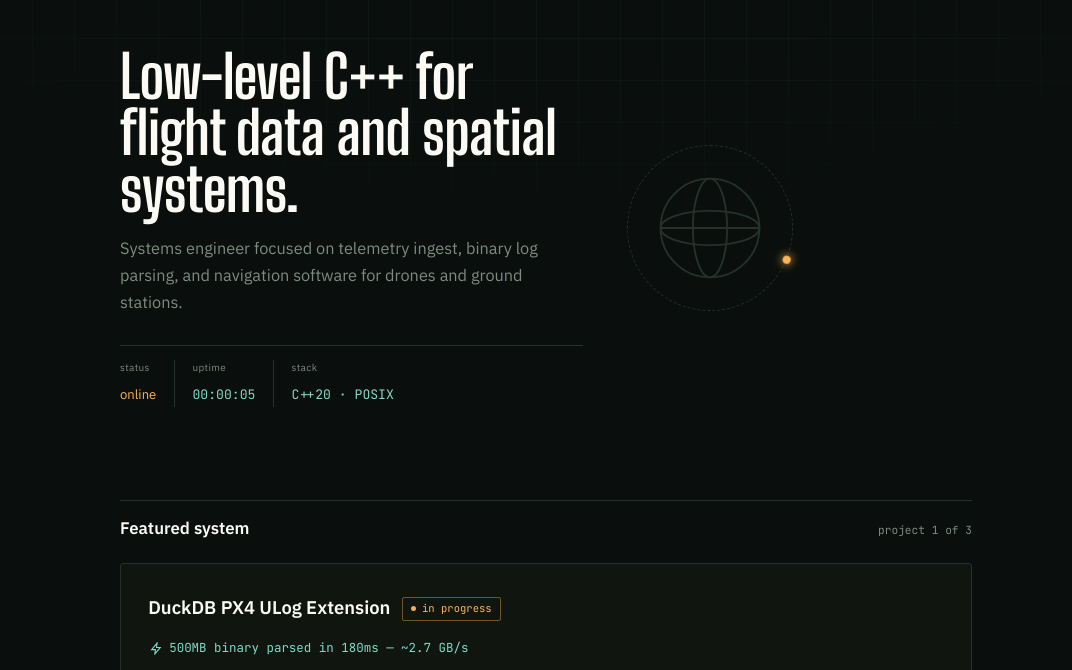
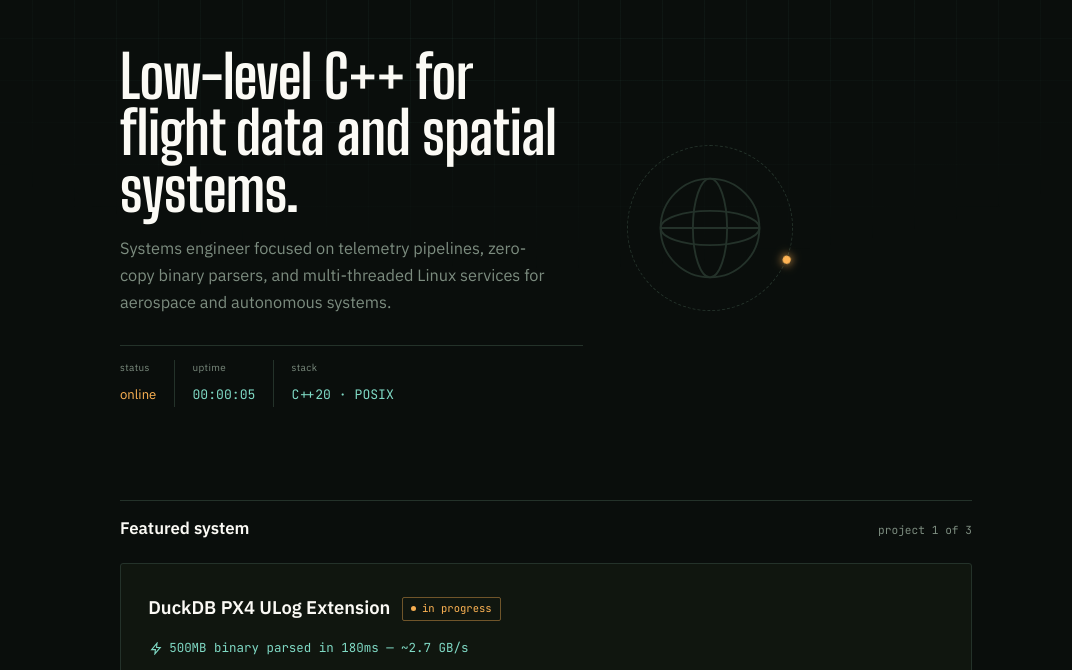
Before and after one commit to Abigail-Diaz/Portfolio, a plain HTML site: page index.html in a window 1280 px wide. Shown: the part 130-800 px from the top of the page, without its empty margins (94-1166 px from the left). Drawn offline with Linux system fonts and the light colour scheme.

Commit message:
Revise subheading for systems engineer role
Updated the description of the systems engineer role to reflect a focus on telemetry pipelines and multi-threaded services.

```diff
--- a/index.html
+++ b/index.html
@@ -446,7 +446,7 @@
     <section class="hero">
       <div class="hero-copy">
         <h1 class="headline">Low-level C++ for flight data and spatial systems.</h1>
-        <p class="sub">Systems engineer focused on telemetry ingest, binary log parsing, and navigation software for drones and ground stations.</p>
+        <p class="sub">Systems engineer focused on telemetry pipelines, zero-copy binary parsers, and multi-threaded Linux services for aerospace and autonomous systems.</p>
 
         <div class="telemetry-strip">
           <div class="telemetry-item">
```
